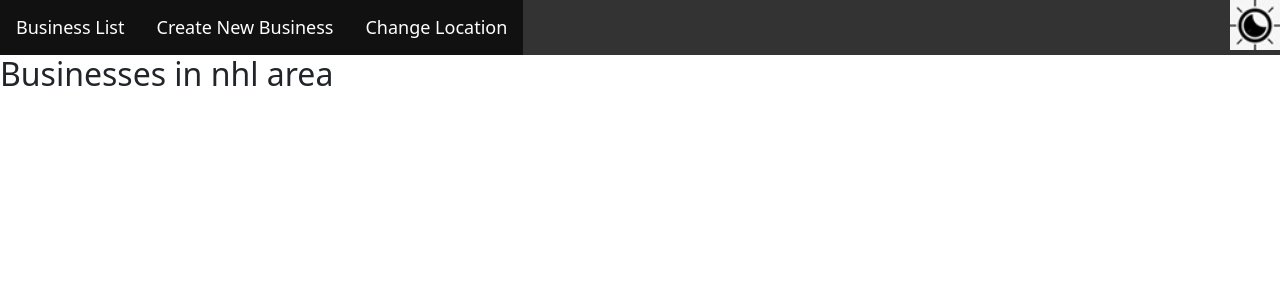
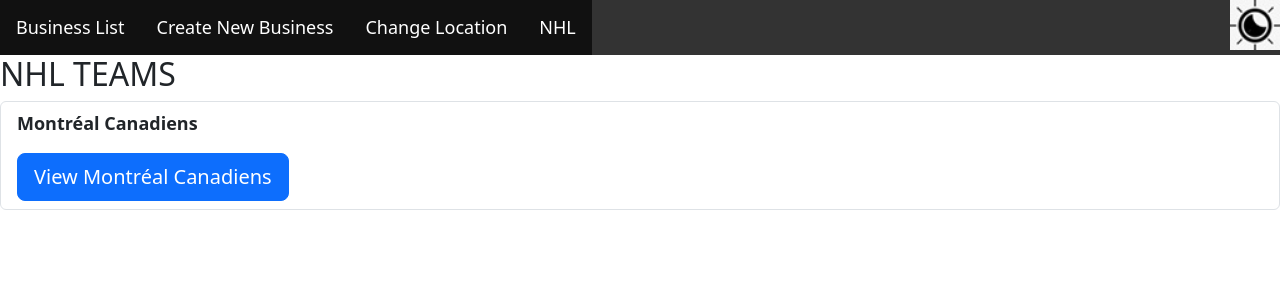
Before and after one commit to jbraitsch/gameplan, a Django app: page /nhl/ in a window 1280 px wide. Shown: the part 198-498 px from the top of the page. Run offline with Django 4.2, Linux system fonts and the light colour scheme; tables that the repository leaves empty hold one stand-in row (values such as "Sample post"); some libraries are stand-ins or nearby versions.

Commit message:
added nhl team models and api to pull weekly schedule for each team

```diff
--- a/gp_app/admin.py
+++ b/gp_app/admin.py
@@ -1,5 +1,6 @@
 from django.contrib import admin
-from .models import Business
+from .models import Business, NHLTeam
 
 # Register your models here.
 admin.site.register(Business)
+admin.site.register(NHLTeam)
--- a/gp_app/models.py
+++ b/gp_app/models.py
@@ -1,6 +1,7 @@
 from django.db import models
 from django.urls import reverse
 from django import forms
+import requests
 
 CITIES = (
     ('Colorado Springs', 'Colorado Springs'),
@@ -39,3 +40,76 @@
 
     def get_absolute_url(self):
         return reverse('business-detail', args=[str(self.id)])
+
+class NHLTeam(models.Model):
+    TEAMS = (('Montréal Canadiens', 'Montréal Canadiens'), ('Toronto Maple Leafs', 'Toronto Maple Leafs'),
+             ('Boston Bruins', 'Boston Bruins'), ('New York Rangers', 'New York Rangers'), ('Chicago Blackhawks', 'Chicago Blackhawks'),
+             ('Detroit Red Wings', 'Detroit Red Wings'), ('Los Angeles Kings', 'Los Angeles Kings'), ('Dallas Stars', 'Dallas Stars'),
+             ('Philadelphia Flyers', 'Philadelphia Flyers'), ('Pittsburgh Penguins', 'Pittsburgh Penguins'),
+             ('St. Louis Blues', 'St. Louis Blues'), ('Buffalo Sabres', 'Buffalo Sabres'), ('Vancouver Canucks', 'Vancouver Canucks'),
+             ('Calgary Flames', 'Calgary Flames'), ('New York Islanders', 'New York Islanders'),
+             ('New Jersey Devils', 'New Jersey Devils'), ('Washington Capitals', 'Washington Capitals'), ('Edmonton Oilers', 'Edmonton Oilers'),
+             ('Carolina Hurricanes', 'Carolina Hurricanes'), ('Colorado Avalanche', 'Colorado Avalanche'), ('Arizona Coyotes', 'Arizona Coyotes'),
+             ('San Jose Sharks', 'San Jose Sharks'), ('Ottawa Senators', 'Ottawa Senators'), ('Tampa Bay Lightning', 'Tampa Bay Lightning'),
+             ('Anaheim Ducks', 'Anaheim Ducks'), ('Florida Panthers', 'Florida Panthers'), ('Nashville Predators', 'Nashville Predators'),
+             ('Winnipeg Jets', 'Winnipeg Jets'), ('Columbus Blue Jackets', 'Columbus Blue Jackets'), ('Minnesota Wild', 'Minnesota Wild'),
+             ('Vegas Golden Knights', 'Vegas Golden Knights'), ('Seattle Kraken', 'Seattle Kraken'))
+    name = models.CharField("Name", choices=TEAMS, max_length=50)
+
+    def __str__(self):
+        return self.name
+
+    def get_absolute_url(self):
+        return reverse('nhl_team_details', args=[str(self.id)])
+
+    def get_team_abbrev(self):
+        url = "https://records.nhl.com/site/api/franchise"
+        r = requests.get(url)
+        teams = r.json()["data"]
+        teamAbbrev = ''
+        for x in teams:
+            if x["fullName"] == self.name:
+                teamAbbrev = x["teamAbbrev"]
+        return teamAbbrev
+
+    def get_week_schedule(self, abbrev):
+        url = "https://api-web.nhle.com/v1/club-schedule/"+ abbrev +"/week/now"
+        r = requests.get(url)
+        schedule = r.json()["games"]
+        games = []
+        count = 0
+        for x in schedule:
+            date = x["gameDate"]
+            year = ''
+            month = ''
+            day = ''
+            for y in range(0,4):
+                year = year + date[y]
+            for m in range(5,7):
+                month = month + date[m]
+            for d in range(8,10):
+                day = day + date[d]
+
+            time = x["startTimeUTC"]
+            hour = ''
+            minute = ''
+            for h in range(11,13):
+                hour = hour + time[h]
+            for m in range(14,16):
+                minute = minute + time[m]
+
+            if int(hour) < 7:
+                hour = str(24 + (int(hour) - 7))
+            else:
+                hour = str(int(hour) -7)
+
+            time_of_day = 'am'
+            if int(hour) > 12:
+                hour = str(int(hour) - 12)
+                time_of_day = 'pm'
+
+            away = x["awayTeam"]["abbrev"]
+            home = x["homeTeam"]["abbrev"]
+            game = {"away":away, "home":home, "year":year, "month":month, "day":day, "hour":hour, "minute":minute, "time_of_day": time_of_day}
+            games.append(game)
+        return games
--- a/gp_app/templates/gp_app/base_template.html
+++ b/gp_app/templates/gp_app/base_template.html
@@ -91,7 +91,8 @@
 <ul class="ul font_size">
     <li><a class="li li_a li_a_hover" href="{% url 'business' %}" >Business List</a></li>
     <li><a class="li li_a li_a_hover" href="{% url 'create_business'%}">Create New Business</a></li>
-    <li><a class="li li_a li_a_hover" href="#contact">Change Location</a></li>
+    <li><a class="li li_a li_a_hover" href="{% url 'index' %}">Change Location</a></li>
+    <li><a class="li li_a li_a_hover" href="{% url 'nhl_teams_list' %}">NHL</a></li>
     <img onclick="dark()" class="access" alt="Dark Mode" src="{% static 'images/dark.jpg' %}"></button></li>
 </ul>
 
--- a/gp_app/templates/gp_app/business_delete.html
+++ b/gp_app/templates/gp_app/business_delete.html
@@ -10,7 +10,7 @@
     <p>Are you sure that you want to delete the business "{{post.title}}"?</p>
     <div>
       <button class="btn btn-danger" type="submit">Yes, Delete</button>
-      <a class="btn btn-primary" href="{% url 'index' %}"role="button">Cancel </a>
+      <a class="btn btn-primary" href="{% url 'business-detail' business.id %}"role="button">Cancel </a>
     </div>
   </form>
 </div>
--- a/gp_app/templates/gp_app/business_detail.html
+++ b/gp_app/templates/gp_app/business_detail.html
@@ -3,7 +3,7 @@
 {% block content %}
 <h1>{{ business.name }}</h1>
 <div class="font_size">
-    <p><strong>Email:</strong> {{ business.email }}</p>
+    <p><strong>Phone:</strong> {{ business.phone_number }}</p>
     <p><strong>Currently:</strong>
 {%if business.is_open %}
  Open
@@ -13,6 +13,6 @@
     <p><strong>Location: {{business.address}}, {{business.city}}</strong></p>
     <p><strong>About: </strong>{{business.about}}</p>
 </div>
-<a class="btn btn-primary btn-lg" href="{% url 'update_business' business.id %}" role="button">Update</a>
-<a class="btn btn-dark btn-lg" href="{% url 'delete_business' business.id %}" role="button">Delete</a>
+<a class="btn btn-success btn-lg" href="{% url 'update_business' business.id %}" role="button">Update</a>
+<a class="btn btn-primary btn-lg" href="{% url 'delete_business' business.id %}" role="button">Delete</a>
 {% endblock %}
--- a/gp_app/templates/gp_app/business_list.html
+++ b/gp_app/templates/gp_app/business_list.html
@@ -15,8 +15,6 @@
         </li>
         {% endfor %}
     </ul>
-
-
 {% else %}
 <p>There are no businesses registered.</p>
 {% endif %}
--- a/gp_app/templates/gp_app/index_city.html
+++ b/gp_app/templates/gp_app/index_city.html
@@ -4,7 +4,6 @@
 
 <!-- Replace block content in base_template.html -->
 {% block content %}
-
 <h2>Businesses in {{city}} area</h2>
 <ul class="list-group">
 {% for i in businesses_in_city %}
--- /dev/null
+++ b/gp_app/templates/gp_app/nhl_teams_list.html
@@ -0,0 +1,18 @@
+<!-- inherit from base.html -->
+{% extends 'gp_app/base_template.html' %}
+
+{%block content%}
+
+<h2>NHL TEAMS</h2>
+<div class="list font_size">
+    <ul class="list-group">
+        {% for i in teams %}
+        <li class="list-group-item" data-bs-theme="dark">
+        <p><strong>{{ i.name }}</strong></p>
+        <a class="btn btn-primary btn-lg" href="{{i.get_absolute_url}}" role="button">View {{i.name}}</a>
+        </li>
+        {% endfor %}
+    </ul>
+</div>
+
+{% endblock %}
--- a/gp_app/urls.py
+++ b/gp_app/urls.py
@@ -9,9 +9,12 @@
 # example in html <a href="{% url 'index' %}">Home</a>.
     path('', views.index, name='index'),
     path('business/', views.BusinessListView.as_view(), name= 'business'),
+    path('nhl/', views.listNHLTeams, name='nhl_teams_list'),
+    path('nhl/<int:team_id>', views.NHLTeamDetails, name="nhl_team_details"),
     path('<str:city>/', views.indexCity, name='index_city'),
     path('business/<int:pk>', views.BusinessDetailView.as_view(), name='business-detail'),
     path('business/create_business/', views.createBusiness, name='create_business'),
     path('business/<int:business_id>/delete_business/',views.deleteBusiness, name='delete_business' ),
     path('business/<int:business_id>/update_business/', views.updateBusiness, name='update_business' ),
+
     ]
--- a/gp_app/views.py
+++ b/gp_app/views.py
@@ -1,7 +1,7 @@
 from django.shortcuts import render, redirect
 from django.http import HttpResponse
 from django.views import generic
-from .models import Business
+from .models import Business, NHLTeam
 from .forms import BusinessForm
 from django.contrib import messages
 
@@ -31,7 +31,7 @@
         return render(request, 'gp_app/business_delete.html',context)
     elif request.method == 'POST':
         business.delete()
-        return redirect('index')
+        return redirect('index_city', business.city)
 
 def createBusiness(request):
     form = BusinessForm()
@@ -50,7 +50,7 @@
             business.save()
 
             # Redirect back to the portfolio detail page
-            return redirect('index')
+            return redirect('business-detail', business.id)
 
     context = {'form': form}
     return render(request, 'gp_app/business_form.html', context)
@@ -70,3 +70,16 @@
     else:
         context = {'form': form}
         return render(request, 'gp_app/business_form.html', context)
+
+
+def listNHLTeams(request):
+    teams = NHLTeam.objects.all()
+    context = {'teams': teams}
+    return render(request, 'gp_app/nhl_teams_list.html', context)
+
+
+def NHLTeamDetails(request, team_id):
+    team = NHLTeam.objects.get(id=team_id)
+    abbrev = team.get_team_abbrev()
+    schedule = team.get_week_schedule(abbrev)
+    return render(request, 'gp_app/nhl_team_detail.html', {"schedule":schedule})
--- a/project/settings.py
+++ b/project/settings.py
@@ -39,7 +39,6 @@
     'django.contrib.staticfiles',
     'gp_app',
     'bootstrap5',
-    'accessibility',
 ]
 
 # Add support for authenticating users
@@ -71,7 +70,6 @@
                 'django.template.context_processors.request',
                 'django.contrib.auth.context_processors.auth',
                 'django.contrib.messages.context_processors.messages',
-                'accessibility.context_processors.admin_AIOA',
             ],
         },
     },
```
Also changed, not shown: gp_app/templates/gp_app/nhl_team_detail.html (added, +17 -0 lines), gp_app/migrations/0005_nhlteam.py (added). Lines whose indentation alone changed are shown as unchanged.
